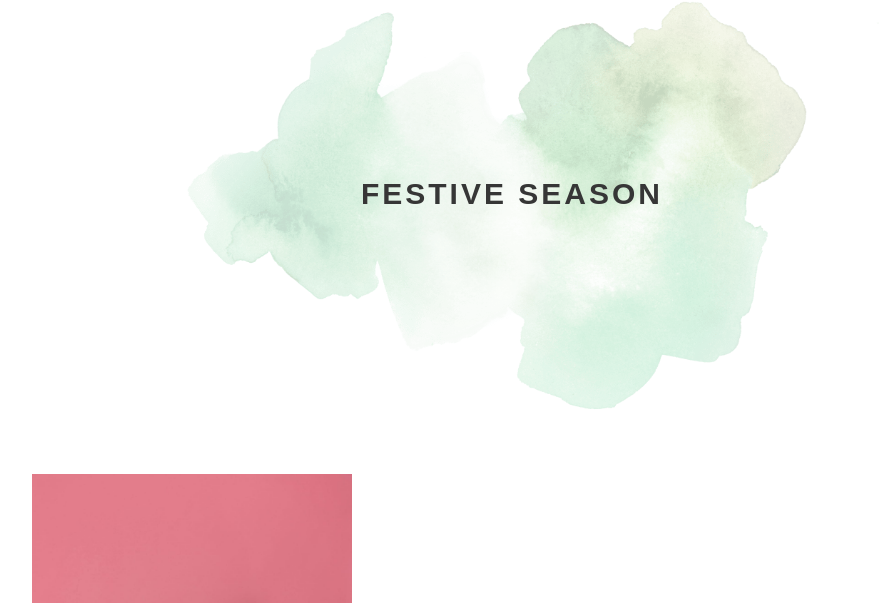
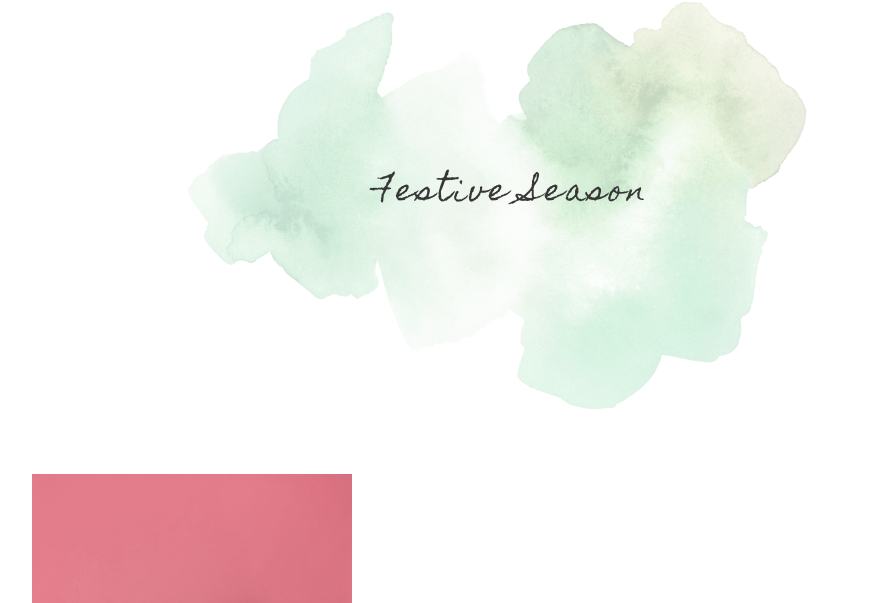
Before and after one commit to instyleshowroom/blackcoral, a plain HTML site: page public/collezioni.html in a window 1280 px wide. Shown: the part 5386-5989 px from the top of the page, without its empty margins (128-1018 px from the left). Drawn offline with nearby package versions, Linux system fonts and the light colour scheme; a web font is replaced by a local one.

Commit message:
Update collezioni.html

```diff
--- a/public/collezioni.html
+++ b/public/collezioni.html
@@ -170,7 +170,7 @@
         <div class="container has-text-centered">
           <div class="columns">
             <div class="column is-10 is-offset-1">
-                <h2 class="title is-uppercase">
+                <h2 class="title homemade-apple" style="font-weight: 400;">
                   Festive Season
                 </h2>
             </div>
```
